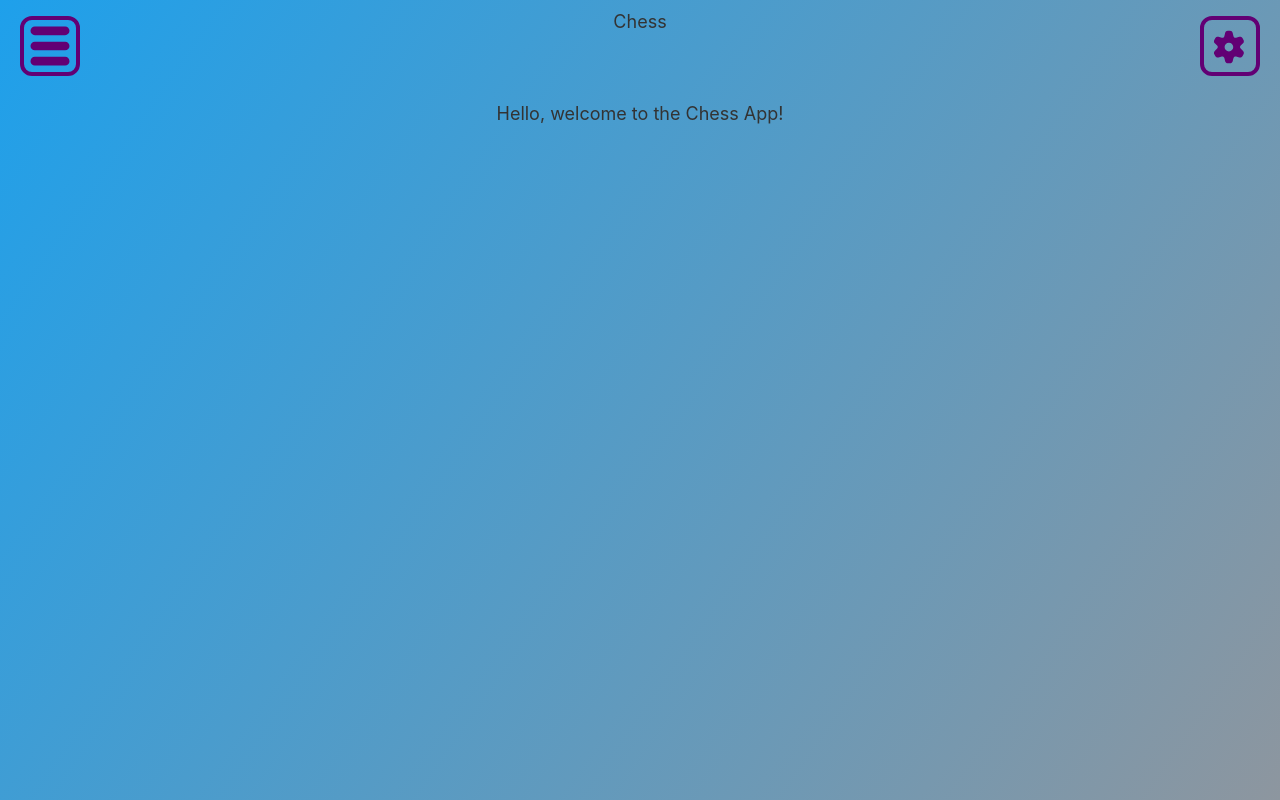
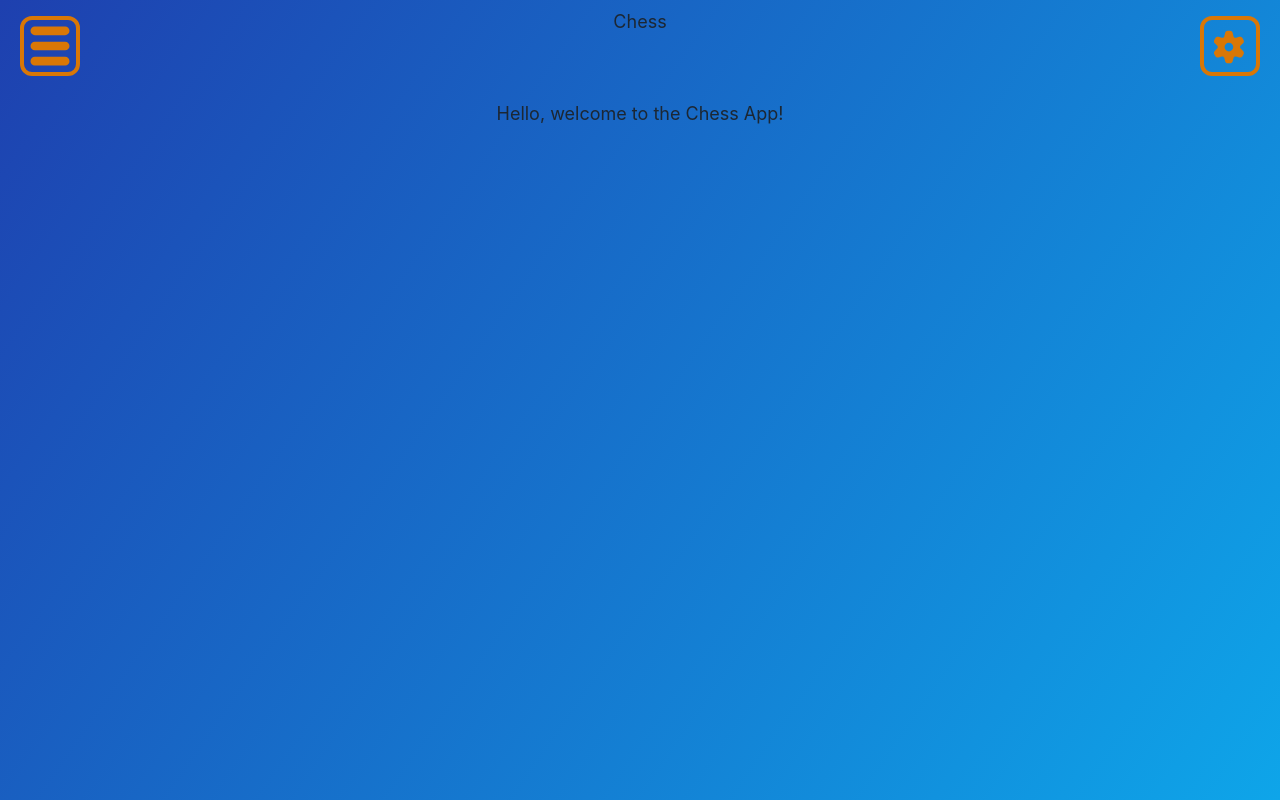
Before and after one commit to Aleksei-file/Chess, a Next.js app in the folder client/: page / in a window 1280 px wide. Built offline with nearby package versions, Linux system fonts and the light colour scheme.

Commit message:
Better colors for themes

```diff
--- a/client/styles/theme.scss
+++ b/client/styles/theme.scss
@@ -1,32 +1,32 @@
 :root {
-  --text-primary: #333333;
-  --text-secondary: #56616d;
-  --text-contrast: #620074;
-  --text-contrast-hover: #9100a1;
-  --page-background: linear-gradient(125deg, #1ea0eb, #8d969f);
-  --panel-background: #d6e8fa;
-  --panel-background-hover: #b9c4cf;
-  --panel-border: #8d969f;
+  --text-primary: #1c2733;
+  --text-secondary: #57697c;
+  --text-contrast: #d97706;
+  --text-contrast-hover: #f59e0b;
+  --page-background: linear-gradient(125deg, #1e40af, #0ea5e9);
+  --panel-background: #eef4fb;
+  --panel-background-hover: #dbe7f5;
+  --panel-border: #c2d4ea;
 }
 
 [data-theme='dark'] {
-  --text-primary: #cccccc;
-  --text-secondary: #56616d;
-  --text-contrast: #e4c6e9;
-  --text-contrast-hover: #faeffc;
-  --page-background: linear-gradient(125deg, #24063f, #7829f7);
-  --panel-background: #26212b;
-  --panel-background-hover: #463e4e;
-  --panel-border: #2f2d30;
+  --text-primary: #e7e2f5;
+  --text-secondary: #a99fc4;
+  --text-contrast: #fbbf24;
+  --text-contrast-hover: #fde68a;
+  --page-background: linear-gradient(125deg, #1a0f2e, #6d28d9);
+  --panel-background: #221934;
+  --panel-background-hover: #332648;
+  --panel-border: #493a63;
 }
 
 [data-theme='sepia'] {
-  --text-primary: #3d342b;
-  --text-secondary: #6b5a49;
-  --text-contrast: #5e3712;
-  --text-contrast-hover: #49290d;
-  --page-background: linear-gradient(125deg, #a86e2c, #eee0c9);
-  --panel-background: #ead8b7;
-  --panel-background-hover: #d1a478;
-  --panel-border: #412a17;
+  --text-primary: #3a2e22;
+  --text-secondary: #7d6952;
+  --text-contrast: #92400e;
+  --text-contrast-hover: #b45309;
+  --page-background: linear-gradient(125deg, #c9975a, #f0e2c8);
+  --panel-background: #f6eedc;
+  --panel-background-hover: #e9d6b1;
+  --panel-border: #cdac7c;
 }
```
